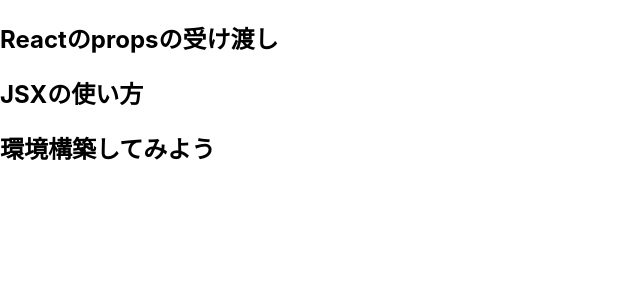
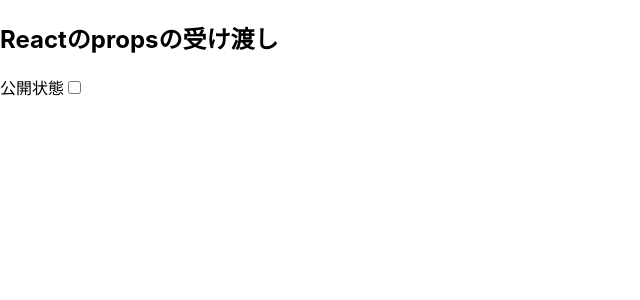
Before and after one commit to oryoji/react-basics, a React (Create React App) app: page / in a window 1280 px wide. Shown: the top 300 px of the page, without its empty margins (0-640 px from the left). Built offline with nearby package versions, Linux system fonts and the light colour scheme.

Commit message:
state-practice

```diff
--- a/src/Article.jsx
+++ b/src/Article.jsx
@@ -5,6 +5,14 @@
     return(
         <div>
             <h2>{props.title}</h2>
+            <label htmlFor="check">公開状態</label>
+            <input
+                id="check"
+                type="checkbox"
+                checked={props.isPublished}
+                onClick={() => props.toggle()}
+            />
+            <likeButton />
         </div>
     )
 };
--- a/src/Blog.jsx
+++ b/src/Blog.jsx
@@ -7,15 +7,30 @@
     // コンストラクターの初期化
     constructor(props){
         super(props);
+        this.state = {
+            isPublished: false,
+            count: 0
+        }
     }
+
+    // 公開チェックボックスを反映させる関数
+    togglePublished = () => {
+        this.setState({
+            isPublished: !this.state.isPublished
+        })
+    };
+
     render(){
         const authorName = "Naoto"
         return(
             <React.Fragment>
                 {/* Articleコンポーネントを呼び出す */}
-                <Article title={"Reactのpropsの受け渡し"} />
-                <Article title={"JSXの使い方"} />
-                <Article title={"環境構築してみよう"} />
+                <Article
+                    title={"Reactのpropsの受け渡し"}
+                    isPublished={this.state.isPublished}
+                    toggle={() => this.togglePublished()}
+                    count={this.state.count}
+                />
             </React.Fragment>
         )
     }
```
